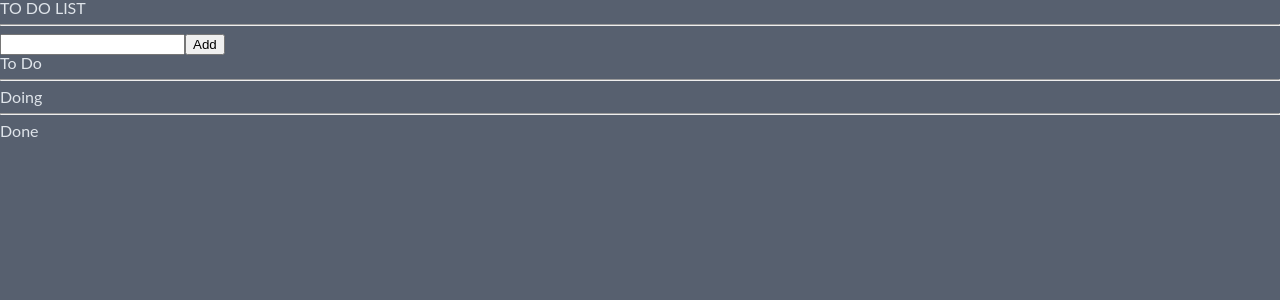
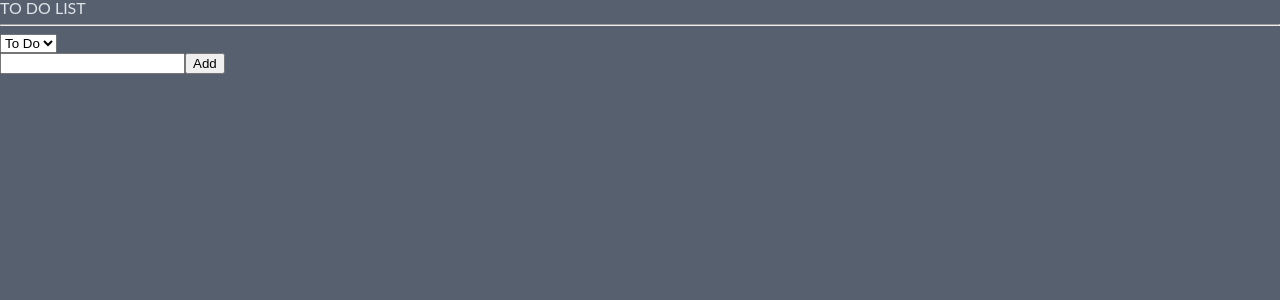
Before and after one commit to hyejikng/react-recoil, a React (Create React App) app: page / in a window 1280 px wide. Shown: the top 300 px of the page. Built offline with nearby package versions, Linux system fonts and the light colour scheme.

Commit message:
InputHandler

```diff
--- a/src/components/ToDoList.tsx
+++ b/src/components/ToDoList.tsx
@@ -1,5 +1,5 @@
-import { useRecoilValue } from 'recoil';
-import { toDoSelector, toDoState } from './atoms';
+import { useRecoilSnapshot, useRecoilState, useRecoilValue } from 'recoil';
+import { categoryState, toDoSelector, toDoState } from './atoms';
 import CreateToDo from './CreateToDo';
 import ToDo from './ToDo';
 
@@ -9,34 +9,19 @@
   const SelectorOut = useRecoilValue(toDoSelector);
   console.log(SelectorOut); */
   const [toDo, doing, done] = useRecoilValue(toDoSelector);
-
+  const onInput = (event: React.FormEvent<HTMLSelectElement>) => {
+    console.log(event.currentTarget.value);
+  };
   return (
     <div>
       <h1>TO DO LIST</h1>
       <hr />
+      <select onInput={onInput}>
+        <option value="To_Do">To Do</option>
+        <option value="Doing">Doing</option>
+        <option value="Done">Done</option>
+      </select>
       <CreateToDo />
-      <h2>To Do</h2>
-      <ul>
-        {toDo.map((item) => (
-          <ToDo key={item.id} {...item} /> // {...item} => interface IToDo
-        ))}
-      </ul>
-      <hr />
-
-      <h2>Doing</h2>
-      <ul>
-        {doing.map((item) => (
-          <ToDo key={item.id} {...item} /> // {...item} => interface IToDo
-        ))}
-      </ul>
-      <hr />
-
-      <h2>Done</h2>
-      <ul>
-        {done.map((item) => (
-          <ToDo key={item.id} {...item} /> // {...item} => interface IToDo
-        ))}
-      </ul>
     </div>
   );
 }
--- a/src/components/atoms.tsx
+++ b/src/components/atoms.tsx
@@ -7,6 +7,11 @@
   id: number;
   category: 'TO_DO' | 'DOING' | 'DONE'; //아무 string을 받는게 아니라고 제한을 만들어주는 역할.
 }
+
+export const categoryState = atom({
+  key: 'category',
+  default: 'TO_DO',
+});
 
 export const toDoState = atom<IToDo[]>({
   key: 'toDoList',
```
